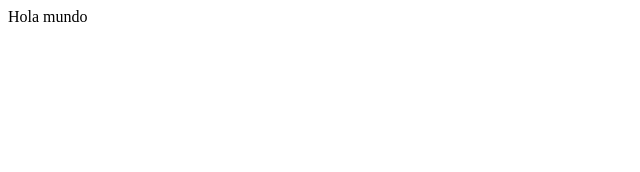
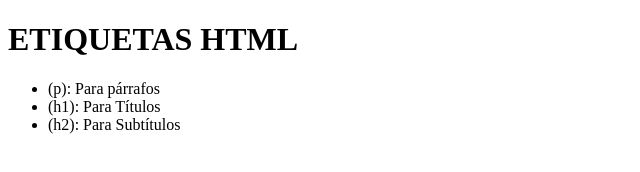
Before and after one commit to Edgarsito5/miprimerrepo, a plain HTML site: page index.html in a window 1280 px wide. Shown: the whole page, without its empty margins (0-640 px from the left). Drawn offline with Linux system fonts and the light colour scheme.

Commit message:
cambios en mi index

```diff
--- a/index.html
+++ b/index.html
@@ -6,7 +6,12 @@
     <title>Document</title>
 </head>
 <body>
-<hi>Hola mundo</hi>
+    <h1>ETIQUETAS HTML</h1>
+    <ul>
+        <li>(p): Para párrafos</li>
+        <li>(h1): Para Títulos</li>
+        <li>(h2): Para Subtítulos</li>
+    </ul>
 
 </body>
 </html>
```
